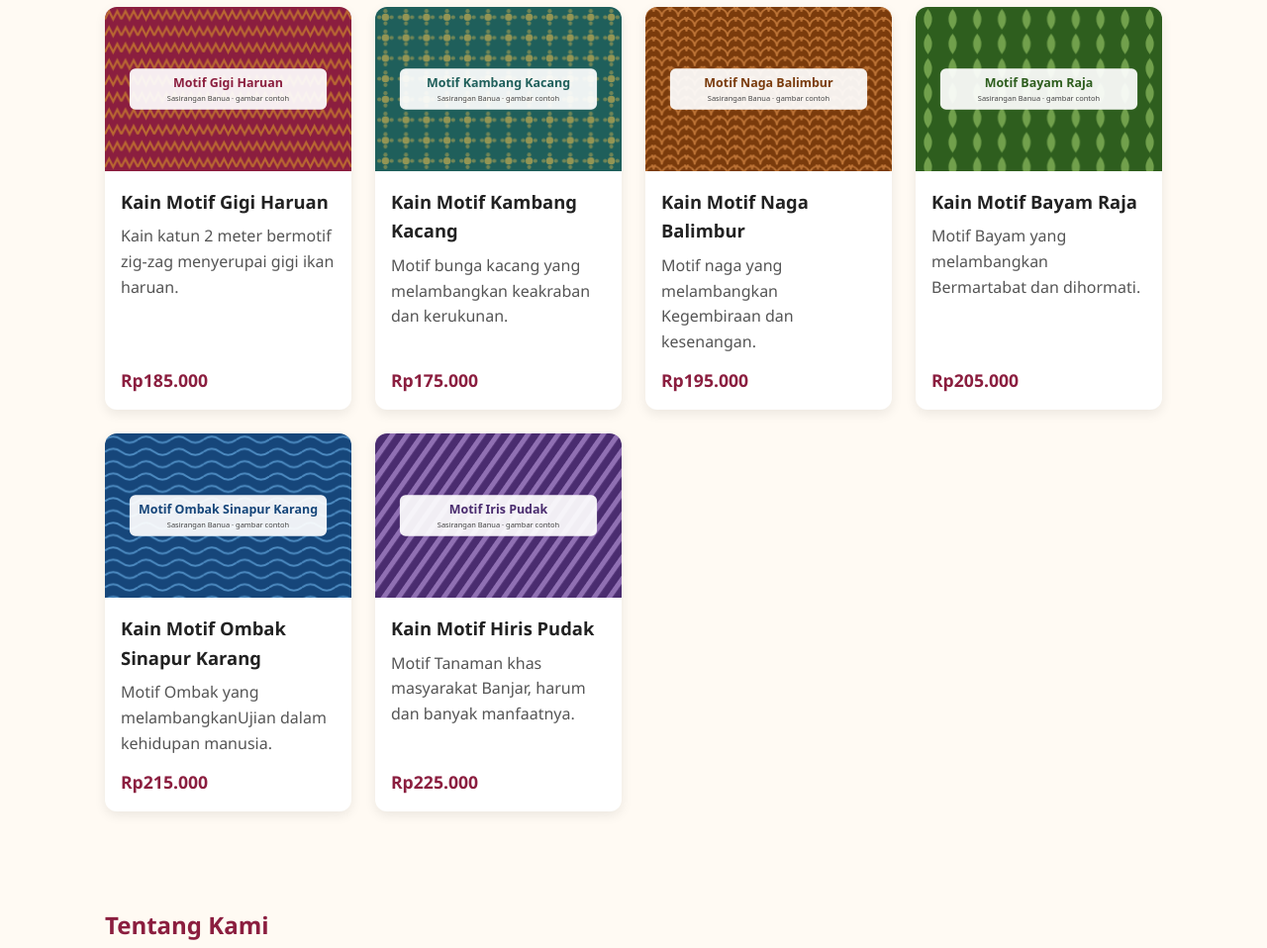
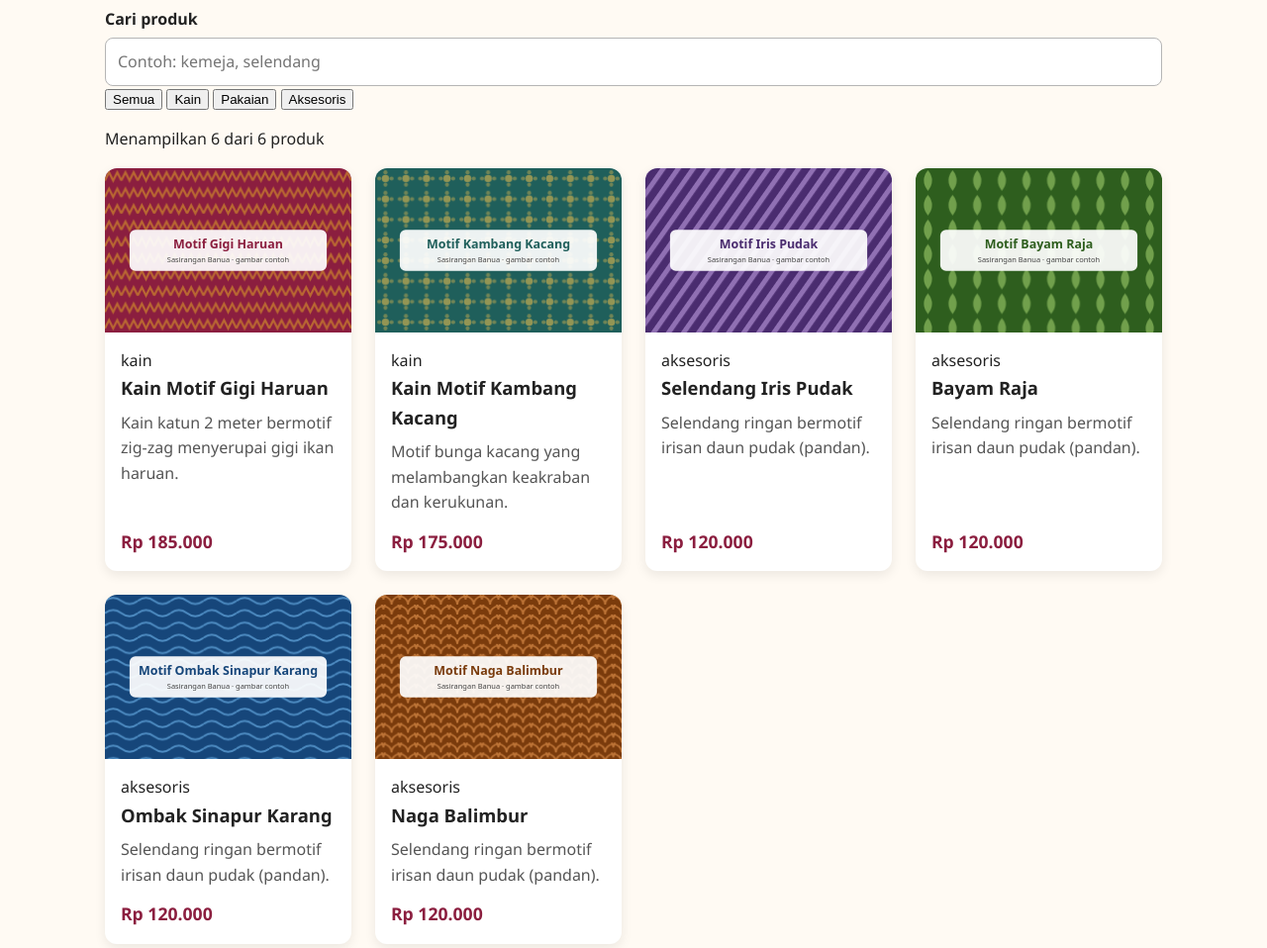
Before and after one commit to gustirizqon123-ops/Web1_2510010380, a plain HTML site: page index.html in a window 1280 px wide. Shown: the part 600-1558 px from the top of the page at 99% size. Drawn offline with Linux system fonts and the light colour scheme.

Commit message:
Tambah pencarian dan filter kategori.

```diff
--- a/index.html
+++ b/index.html
@@ -6,6 +6,7 @@
 <meta name="description" content="Katalog kain dan busana Sasirangan khas Banjarmasin karya pengrajin lokal.">
     <title>Sasirangan Banua | Kain Khas Banjar</title>
     <link rel="stylesheet" href="css/style.css">
+    <script src="js/katalog.js" defer></script>
 </head>
 <body>
 
@@ -36,64 +37,22 @@
   <h2>Katalog Produk</h2>
   <p>Pilihan kain, busana, dan aksesoris Sasirangan terbaru.</p>
 
-  <div class="katalog-grid">
-    <article class="kartu">
-      <img src="img/gigi-haruan.svg" alt="Kain sasirangan motif gigi haruan warna merah marun" width="600" height="400">
-      <div class="kartu-isi">
-        <h3>Kain Motif Gigi Haruan</h3>
-        <p>Kain katun 2 meter bermotif zig-zag menyerupai gigi ikan haruan.</p>
-        <p class="harga">Rp185.000</p>
-      </div>
-    </article>
+  <div class="kontrol-katalog">
+    <div class="kolom">
+      <label for="cari">Cari produk</label>
+      <input type="search" id="cari" placeholder="Contoh: kemeja, selendang">
+    </div>
+    <div class="filter" role="group" aria-label="Filter kategori">
+      <button type="button" class="tombol-filter aktif" data-kategori="semua" aria-pressed="true">Semua</button>
+      <button type="button" class="tombol-filter" data-kategori="kain" aria-pressed="false">Kain</button>
+      <button type="button" class="tombol-filter" data-kategori="pakaian" aria-pressed="false">Pakaian</button>
+      <button type="button" class="tombol-filter" data-kategori="aksesoris" aria-pressed="false">Aksesoris</button>
+    </div>
+  </div>
 
-    <article class="kartu">
-      <img src="img/kambang-kacang.svg" alt="Kain sasirangan motif kambang kacang warna hijau tosca"
-        width="600" height="400">
-      <div class="kartu-isi">
-        <h3>Kain Motif Kambang Kacang</h3>
-        <p>Motif bunga kacang yang melambangkan keakraban dan kerukunan.</p>
-        <p class="harga">Rp175.000</p>
-      </div>
-    </article>
-        <article class="kartu">
-      <img src="img/naga-balimbur.svg" alt="Kain sasirangan motif Naga Balimbur warna coklat muda"
-        width="600" height="400">
-      <div class="kartu-isi">
-        <h3>Kain Motif Naga Balimbur</h3>
-        <p>Motif naga yang melambangkan Kegembiraan dan kesenangan.</p>
-        <p class="harga">Rp195.000</p>
-      </div>
-    </article>
-        <article class="kartu">
-      <img src="img/bayam-raja.svg" alt="Kain sasirangan motif Bayam Raja warna hijau muda"
-        width="600" height="400">
-      <div class="kartu-isi">
-        <h3>Kain Motif Bayam Raja</h3>
-        <p>Motif Bayam yang melambangkan Bermartabat dan dihormati.</p>
-        <p class="harga">Rp205.000</p>
-      </div>
-    </article>
-        </article>
-        <article class="kartu">
-      <img src="img/ombak-sinapur-karang.svg" alt="Kain sasirangan motif Ombak Sinapur Karang warna biru laut"
-        width="600" height="400">
-      <div class="kartu-isi">
-        <h3>Kain Motif Ombak Sinapur Karang</h3>
-        <p>Motif Ombak yang melambangkanUjian dalam kehidupan manusia.</p>
-        <p class="harga">Rp215.000</p>
-      </div>
-    </article>
-        </article>
-        <article class="kartu">
-      <img src="img/iris-pudak.svg" alt="Kain sasirangan motif Hiris Pudak warna ungu muda"
-        width="600" height="400">
-      <div class="kartu-isi">
-        <h3>Kain Motif Hiris Pudak</h3>
-        <p>Motif Tanaman khas masyarakat Banjar, harum dan banyak manfaatnya.</p>
-        <p class="harga">Rp225.000</p>
-      </div>
-    </article>
-  </div>
+<p id="info-jumlah" class="info-jumlah" aria-live="polite"></p>
+<div id="daftar-katalog" class="katalog-grid"></div>
+<noscript><p>Aktifkan JavaScript untuk melihat katalog produk.</p></noscript>
 </section>
 
   <!-- ========== TENTANG ========== -->
--- /dev/null
+++ b/js/katalog.js
@@ -0,0 +1,163 @@
+ // =========================================================
+ // katalog.js — Modul 3: menampilkan katalog dengan DOM
+ // Praktikum Pemrograman Web 1 · Sasirangan Banua
+ // =========================================================
+
+ // 1. Data katalog: array yang berisi objek-objek produk
+ const katalog = [
+   {
+     id: 1,
+     nama: "Kain Motif Gigi Haruan",
+     kategori: "kain",
+     harga: 185000,
+     gambar: "img/gigi-haruan.svg",
+     deskripsi: "Kain katun 2 meter bermotif zig-zag menyerupai gigi ikan haruan.",
+   },
+   {
+     id: 2,
+     nama: "Kain Motif Kambang Kacang",
+     kategori: "kain",
+     harga: 175000,
+     gambar: "img/kambang-kacang.svg",
+     deskripsi: "Motif bunga kacang yang melambangkan keakraban dan kerukunan.",
+   },
+   {
+     id: 3,
+     nama: "Selendang Iris Pudak",
+     kategori: "aksesoris",
+     harga: 120000,
+     gambar: "img/iris-pudak.svg",
+     deskripsi: "Selendang ringan bermotif irisan daun pudak (pandan).",
+   },
+   {
+     id: 4,
+     nama: "Bayam Raja",
+     kategori: "aksesoris",
+     harga: 120000,
+     gambar: "img/bayam-raja.svg",
+     deskripsi: "Selendang ringan bermotif irisan daun pudak (pandan).",
+   },
+   {
+     id: 5,
+     nama: "Ombak Sinapur Karang",
+     kategori: "aksesoris",
+     harga: 120000,
+     gambar: "img/ombak-sinapur-karang.svg",
+     deskripsi: "Selendang ringan bermotif irisan daun pudak (pandan).",
+   },
+   {
+     id: 6,
+     nama: "Naga Balimbur",
+     kategori: "aksesoris",
+     harga: 120000,
+     gambar: "img/naga-balimbur.svg",
+     deskripsi: "Selendang ringan bermotif irisan daun pudak (pandan).",
+   }
+ ];
+
+ // 2. Ambil elemen-elemen HTML yang akan dimanipulasi
+const daftarKatalog = document.querySelector("#daftar-katalog");
+const inputCari = document.querySelector("#cari");
+const tombolFilter = document.querySelectorAll(".tombol-filter");
+const infoJumlah = document.querySelector("#info-jumlah");
+
+// 3. Status filter yang sedang aktif
+let kategoriAktif = "semua";
+
+// 4. Mengubah angka menjadi format Rupiah, contoh: 185000 -> "Rp 185.000"
+function formatRupiah(angka) {
+  return new Intl.NumberFormat("id-ID", {
+    style: "currency",
+    currency: "IDR",
+    minimumFractionDigits: 0,
+  }).format(angka);
+}
+
+ // 5. Membuat elemen <article> untuk satu produk
+ function buatKartu(produk) {
+   const kartu = document.createElement("article");
+   kartu.className = "kartu";
+
+   const gambar = document.createElement("img");
+   gambar.src = produk.gambar;
+   gambar.alt = produk.nama;
+   gambar.width = 600;
+   gambar.height = 400;
+   gambar.loading = "lazy";
+
+   const isi = document.createElement("div");
+   isi.className = "kartu-isi";
+
+   const label = document.createElement("span");
+   label.className = "label-kategori";
+   label.textContent = produk.kategori;
+
+   const judul = document.createElement("h3");
+   judul.textContent = produk.nama;
+
+   const deskripsi = document.createElement("p");
+   deskripsi.textContent = produk.deskripsi;
+
+   const harga = document.createElement("p");
+   harga.className = "harga";
+   harga.textContent = formatRupiah(produk.harga);
+
+   isi.append(label, judul, deskripsi, harga);
+   kartu.append(gambar, isi);
+   return kartu;
+ }
+
+ // 6. Menampilkan sekumpulan produk ke dalam #daftar-katalog
+function tampilkanKatalog(daftarProduk) {
+  daftarKatalog.replaceChildren(); // kosongkan isi sebelumnya
+
+  if (daftarProduk.length === 0) {
+    const kosong = document.createElement("p");
+    kosong.textContent = "Produk tidak ditemukan. Coba kata kunci lain.";
+    daftarKatalog.append(kosong);
+  }
+
+  daftarProduk.forEach((produk) => {
+    daftarKatalog.append(buatKartu(produk));
+  });
+
+  infoJumlah.textContent = `Menampilkan ${daftarProduk.length} dari ${katalog.length} produk`;
+}
+
+// 7. Menyaring katalog berdasarkan kata kunci DAN kategori aktif
+function saringKatalog() {
+  const kataKunci = inputCari.value.trim().toLowerCase();
+
+  const hasil = katalog.filter((produk) => {
+    const cocokKategori = kategoriAktif === "semua" || produk.kategori === kategoriAktif;
+    const cocokKata =
+      produk.nama.toLowerCase().includes(kataKunci) ||
+      produk.deskripsi.toLowerCase().includes(kataKunci);
+    return cocokKategori && cocokKata;
+  });
+
+  tampilkanKatalog(hasil);
+}
+
+// 8. Event: setiap kali pengguna mengetik di kotak pencarian
+inputCari.addEventListener("input", saringKatalog);
+
+// 9. Event: klik tombol filter kategori
+tombolFilter.forEach((tombol) => {
+  tombol.addEventListener("click", () => {
+    kategoriAktif = tombol.dataset.kategori;
+
+    // perbarui tampilan tombol: hanya satu yang aktif
+    tombolFilter.forEach((t) => {
+      t.classList.remove("aktif");
+      t.setAttribute("aria-pressed", "false");
+    });
+    tombol.classList.add("aktif");
+    tombol.setAttribute("aria-pressed", "true");
+
+    saringKatalog();
+  });
+});
+
+// 10. Tampilkan semua produk ketika halaman pertama kali dibuka
+tampilkanKatalog(katalog);
```
